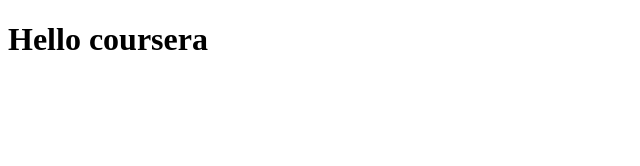
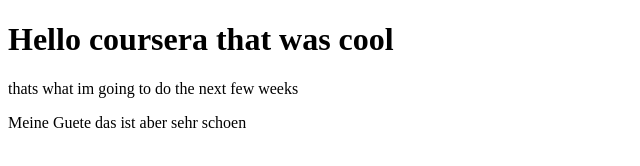
Before and after one commit to pipegoyes/coursera-test, a plain HTML site: page site/index.html in a window 1280 px wide. Shown: the whole page, without its empty margins (0-640 px from the left). Drawn offline with Linux system fonts and the light colour scheme.

Commit message:
small addition to our page

```diff
--- a/site/index.html
+++ b/site/index.html
@@ -4,6 +4,8 @@
 	<title>Hello Cooursera! </title>
 </head>
 <body>
-<h1>Hello coursera </h1>
+<h1>Hello coursera  that was cool</h1>
+<p>thats what im going to do the next few weeks</p>
+<p>Meine Guete das ist aber sehr schoen</p>
 </body>
 </html>
```
